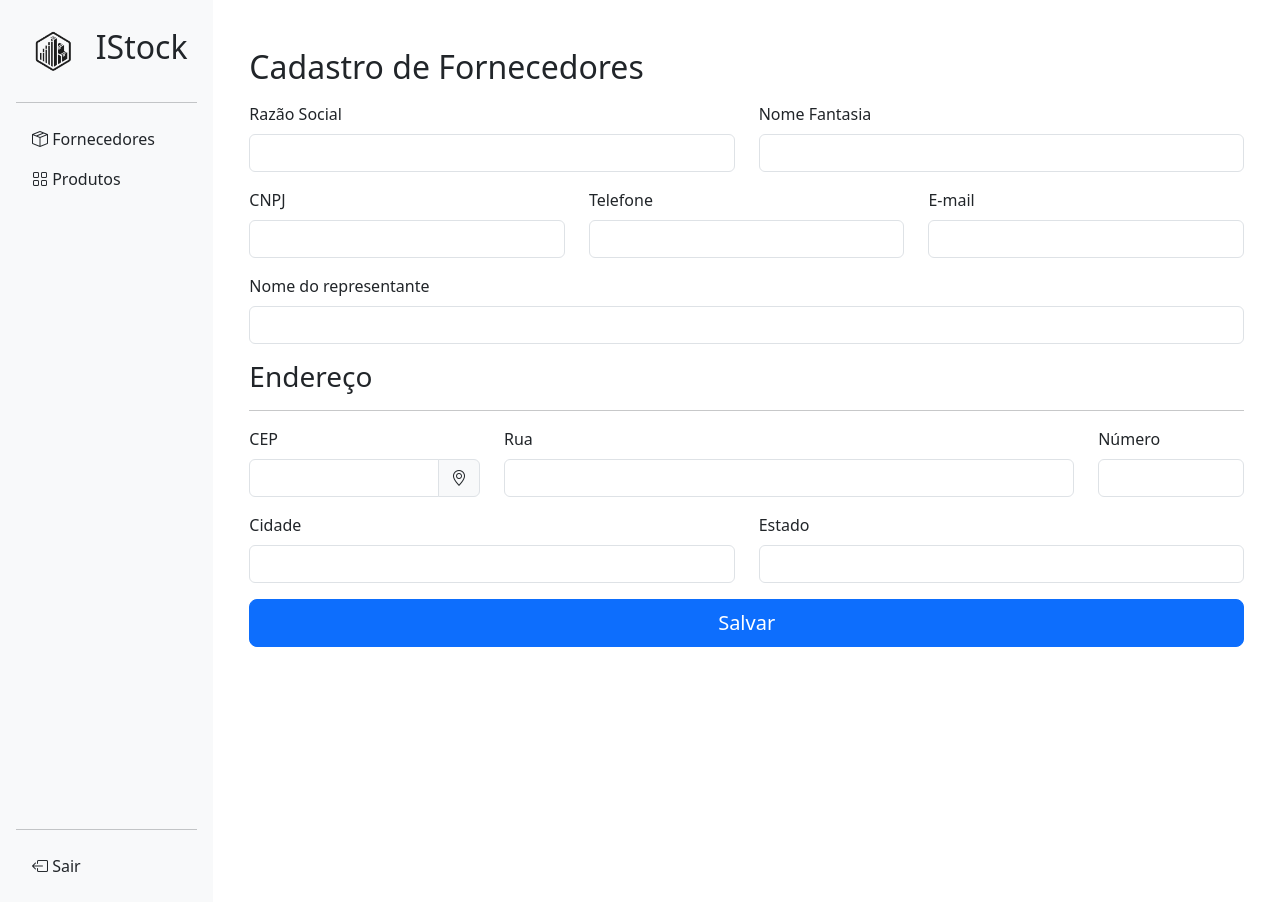
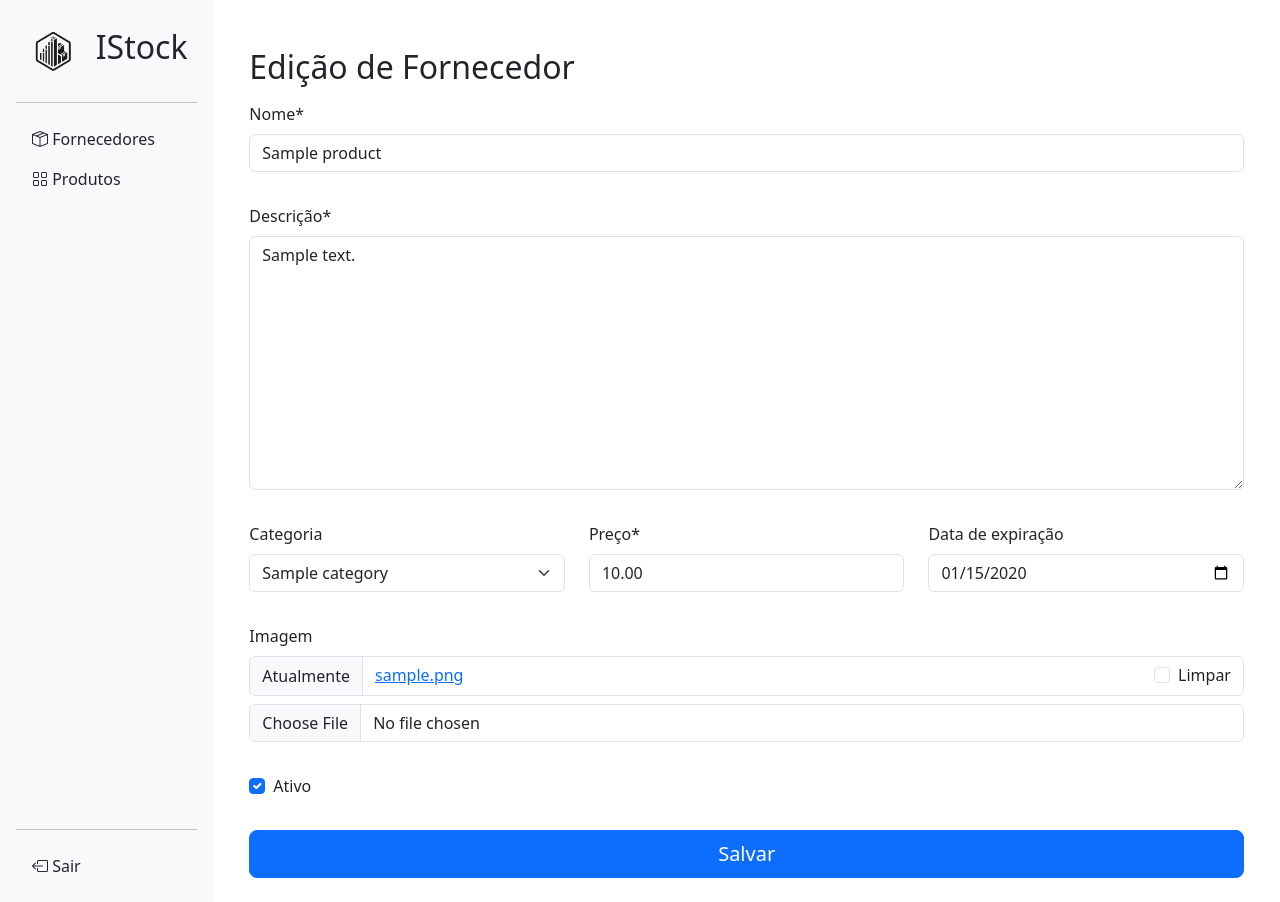
Before and after one commit to raissaecker/Atividade-Django, a Django app: a page that uses inventory_control/products/templates/products/create.html in a window 1280 px wide. Run offline with Django 5.2, Linux system fonts and the light colour scheme; tables that the repository leaves empty hold one stand-in row (values such as "Sample post"); lists and menus that the app fills with data are empty; some libraries are stand-ins or nearby versions.

Commit message:
commit no vscode

```diff
--- a/inventory_control/products/forms.py
+++ b/inventory_control/products/forms.py
@@ -1,14 +1,35 @@
 from django import forms
 from .models import Product
+import re
 
 class ProductForm(forms.ModelForm):
     class Meta:
         model = Product
-        fields = "__all__"
+        exclude = ["thumbnail", "slug", "is_perishable"]
 
-        # error_messages = {
-        #     "company_name": {
-        #         "unique": "A razão social já existe",
-        #         "max_length": "O tamanho máximo da razão social é 255 caracteres",
-        #     }
-        # }
+        labels = {
+            "name": "Nome",
+            "description": "Descrição",
+            "sale_price": "Preço",
+            "expiration_date": "Data de expiração",
+            "photo": "Imagem",
+            "enabled": "Ativo",
+            "category": "Categoria"
+        }
+
+        error_messages = {
+            "name": {
+                "required": "O campo nome é obrigatório",
+                "unique": "Já existe um produto com esse nome"
+            },
+            "description": {
+                "required": "O campo descrição é obrigatório"
+            },
+            "sale_price": {
+                "required": "O campo preço é obrigatório"
+            }
+        }
+
+        widgets = {
+            "expiration_date": forms.DateInput(attrs={"type":"date"}, format="%Y-%m-%d")
+        }
--- a/inventory_control/products/templates/products/create.html
+++ b/inventory_control/products/templates/products/create.html
@@ -1,115 +1,56 @@
 {% extends "base.html" %}
 {% load static %}
-{% block title %}Cadastro de Fornecedores{% endblock  %}
-{% block head %}
-    <script src="https://cdn.jsdelivr.net/npm/jquery-validation@1.19.5/dist/jquery.validate.min.js"></script>
-    <script src="https://cdnjs.cloudflare.com/ajax/libs/jquery.mask/1.14.16/jquery.mask.min.js" integrity="sha512-pHVGpX7F/27yZ0ISY+VVjyULApbDlD0/X0rgGbTqCE7WFW5MezNTWG/dnhtbBuICzsd0WQPgpE4REBLv+UqChw==" crossorigin="anonymous" referrerpolicy="no-referrer"></script>
-    <script src="{% static 'suppliers/js/createUpdate.js' %}"></script>
-{% endblock  %}
+{% load crispy_forms_tags %}
+{% block title %}Cadastro de Produtos{% endblock  %}
 {% block content %}
+    {% with create_url="/fornecedores/cadastro" %}
+        {% if form_action == create_url %}
             <h2 class="mb-3">Cadastro de Fornecedores</h2>
-    <form action="{% url 'suppliers:create' %}" method="post">
+        {% else %}
+            <h2 class="mb-3">Edição de Fornecedor</h2>
+        {% endif %}
+        <form action="{{ form_action }}" method="post" enctype="multiform/form-data" novalidate>
             {% csrf_token %}
+
             <div class="row mb-3">
-            <div class="col-md-6">
-                <label for="companyNameInput" class="form-label">Razão Social</label>
-                <input type="text" class="form-control {% if form.company_name.errors %}is-invalid{% endif %}" id="companyNameInput" name="company_name">
-                {% if form.company_name.errors %}
-                <div class="invalid-feedback">{{ form.company_name.errors }}</div>
-                {% endif %}
-            </div>
-            <div class="col-md-6">
-                <label for="fantasyNameInput" class="form-label">Nome Fantasia</label>
-                <input type="text" class="form-control {% if form.fantasy_name.errors %}is-invalid{% endif %}" id="fantasyNameInput" name="fantasy_name">
-                {% if form.fantasy_name.errors %}
-                <div class="invalid-feedback">{{ form.fantasy_name.errors }}</div>
-                {% endif %}
+                <div class="col">
+                    {{ form.name|as_crispy_field }}
                 </div>
             </div>
+
+            <div class="row mb-3">
+                <div class="col">
+                    {{ form.description|as_crispy_field }}
+                </div>
+            </div>
+
             <div class="row mb-3">
                 <div class="col-md-4">
-                <label for="cnpjInput" class="form-label {% if form.cnpj.errors %}is-invalid{% endif %}">CNPJ</label>
-                <input type="text" class="form-control" id="cnpjInput" name="cnpj">
-                {% if form.cnpj.errors %}
-                <div class="invalid-feedback">{{ form.cnpj.errors }}</div>
-                {% endif %}
+                    {{ form.category|as_crispy_field }}
                 </div>
                 <div class="col-md-4">
-                <label for="phoneInput" class="form-label {% if form.phone.errors %}is-invalid{% endif %}">Telefone</label>
-                <input type="text" class="form-control" id="phoneInput" name="phone">
-                {% if form.phone.errors %}
-                <div class="invalid-feedback">{{ form.phone.errors }}</div>
-                {% endif %}
+                    {{ form.sale_price|as_crispy_field }}
                 </div>
                 <div class="col-md-4">
-                <label for="emailInput" class="form-label {% if form.email.errors %}is-invalid{% endif %}">E-mail</label>
-                <input type="text" class="form-control" id="emailInput" name="email">
-                {% if form.email.errors %}
-                <div class="invalid-feedback">{{ form.email.errors }}</div>
-                {% endif %}
+                    {{ form.expiration_date|as_crispy_field }}
                 </div>
             </div>
+
             <div class="row mb-3">
                 <div class="col">
-                <label for="representativeInput" class="form-label {% if form.representative.errors %}is-invalid{% endif %}">Nome do representante</label>
-                <input type="text" class="form-control" id="representativeInput" name="representative">
-                {% if form.representative.errors %}
-                <div class="invalid-feedback">{{ form.representative.errors }}</div>
-                {% endif %}
+                    {{ form.photo|as_crispy_field }}
                 </div>
             </div>
-        <h3>Endereço</h3>
-        <hr>
+
             <div class="row mb-3">
-            <div class="col-md-3">
-                <label for="zipcodeInput" class="form-label {% if form.zipcode.errors %}is-invalid{% endif %}">CEP</label>
-                <div class="input-group">
-                    <input type="text" class="form-control" id="zipcodeInput" name="zipcode">
-                    <span class="input-group-text">
-                        <i id="zipcodeIcon" class="bi bi-geo-alt"></i>
-                    </span>
-                    {% if form.zipcode.errors %}
-                    <div class="invalid-feedback">{{ form.zipcode.errors }}</div>
-                    {% endif %}
+                <div class="col">
+                    {{ form.enabled|as_crispy_field }}
                 </div>
             </div>
-            <div class="col-md-7">
-                <label for="streetInput" class="form-label {% if form.street.errors %}is-invalid{% endif %}">Rua</label>
-                <input type="text" class="form-control" id="streetInput" name="street">
-                {% if form.street.errors %}
-                <div class="invalid-feedback">{{ form.street.errors }}</div>
-                {% endif %}
-            </div>
-            <div class="col-md-2">
-                <label for="numberInput" class="form-label {% if form.number.errors %}is-invalid{% endif %}">Número</label>
-                <input type="text" class="form-control" id="numberInput" name="number">
-                {% if form.number.errors %}
-                <div class="invalid-feedback">{{ form.number.errors }}</div>
-                {% endif %}
-            </div>
-        </div>
-        <div class="row mb-3">
-            <div class="col-md-6">
-                <label for="cityInput" class="form-label {% if form.city.errors %}is-invalid{% endif %}">Cidade</label>
-                <input type="text" class="form-control" id="cityInput" name="city">
-                {% if form.city.errors %}
-                <div class="invalid-feedback">{{ form.city.errors }}</div>
-                {% endif %}
-            </div>
-            <div class="col-md-6">
-                <label for="stateSelect" class="form-label {% if form.state.errors %}is-invalid{% endif %}">Estado</label>
-                <select class="form-control" name="state" id="stateSelect">
-                    {% for code, name in form.state.field.choices %}
-                        <option value="{{ code }}">{{ name }}</option>
-                    {% endfor %}
-                </select>
-                {% if form.state.errors %}
-                <div class="invalid-feedback">{{ form.state.errors }}</div>
-                {% endif %}
-            </div>
-        </div>
+
             <div class="d-grid">
                 <button class="btn btn-primary btn-lg">Salvar</button>
             </div>
         </form>
-{% endblock  %}
+    {% endwith %}
+{% endblock %}
--- a/inventory_control/products/templates/products/index.html
+++ b/inventory_control/products/templates/products/index.html
@@ -35,6 +35,7 @@
           <th>ID</th>
           <th>Foto</th>
           <th>Nome</th>
+          <th>Categoria</th>
           <th>Preço de venda</th>
           <th>Data de expiração</th>
           <th>Ativo</th>
@@ -53,6 +54,7 @@
               {% endif %}
             </td>
             <td>{{ product.name|title|truncatechars:20 }}</td>
+            <td>{{ product.category.name|title|default:"Sem categoria" }}</td>
             <td>R$ {{ product.sale_price|floatformat:2 }}</td>
             <td>
               {% if product.is_perishable %}
--- a/inventory_control/products/views.py
+++ b/inventory_control/products/views.py
@@ -33,7 +33,7 @@ def search(request):
     # Filtrando os fornecedores
     # O Q é usado para combinar filtros (& ou |)
     products = Product.objects \
-        .filter(name__icontains=search_value) \
+        .filter(Q(name__icontains=search_value) | Q(category__name__icontains=search_value)) \
         .order_by("-id")
 
     # Criando o paginator
@@ -49,16 +49,16 @@ def create(request):
     form_action = reverse("products:create")
     # POST
     if request.method == 'POST':
-        form = ProductForm(request.POST)
+        form = ProductForm(request.POST, request.FILES)
 
         if form.is_valid():
             form.save()
 
-            messages.success(request, "O fornecedor foi cadastrado com sucesso!")
+            messages.success(request, "O produto foi cadastrado com sucesso!")
 
             return redirect("products:index")
 
-        messages.error(request, "Falha ao cadastrar o fornecedor. Verifique o preenchimento dos campos.")
+        messages.error(request, "Falha ao cadastrar o produto. Verifique o preenchimento dos campos.")
 
         context = { "form": form, "form_action": form_action }
 
@@ -72,16 +72,19 @@ def create(request):
     return render(request, "products/create.html", context)
 
 def update(request, slug):
-    supplier = get_object_or_404(Product, slug=slug)
+    product = get_object_or_404(Product, slug=slug)
     form_action = reverse("products:update", args=(slug,)) # Obtendo a URL da rota de atualização
 
     # POST
     if request.method == "POST":
-        form = ProductForm(request.POST, instance=supplier)
+        form = ProductForm(request.POST, request.FILES, instance=product)
 
         if form.is_valid():
+            if form.cleaned_data["photo"] is False:
+                product.thumbnail.delete(save=False)
+
             form.save()
-            messages.success(request, "Fornecedor atualizado com sucesso")
+            messages.success(request, "Produto atualizado com sucesso")
             return redirect("products:index")
 
         context = {
@@ -92,7 +95,7 @@ def update(request, slug):
         return render(request, "products/create.html", context)
 
     # GET
-    form = ProductForm(instance=supplier)
+    form = ProductForm(instance=product)
 
     context = {
         "form_action": form_action,
@@ -103,16 +106,16 @@ def update(request, slug):
 
 @require_POST
 def delete(request, id):
-    supplier = get_object_or_404(Product, pk=id)
-    supplier.delete()
+    product = get_object_or_404(Product, pk=id)
+    product.delete()
 
     return redirect("products:index")
 
 @require_POST
 def toggle_enabled(request, id):
-    supplier = get_object_or_404(Product, pk=id)
+    product = get_object_or_404(Product, pk=id)
 
-    supplier.enabled = not supplier.enabled
-    supplier.save()
+    product.enabled = not product.enabled
+    product.save()
 
     return JsonResponse({ "message": "success" })
```
Also changed, not shown: inventory_control/inventory_control/settings.py (+7 -1 lines), inventory_control/products/admin.py (+9 -3 lines), inventory_control/products/models.py (+21 -2 lines), inventory_control/products/migrations/0003_category_product_category.py (added). Lines whose indentation alone changed are shown as unchanged.
